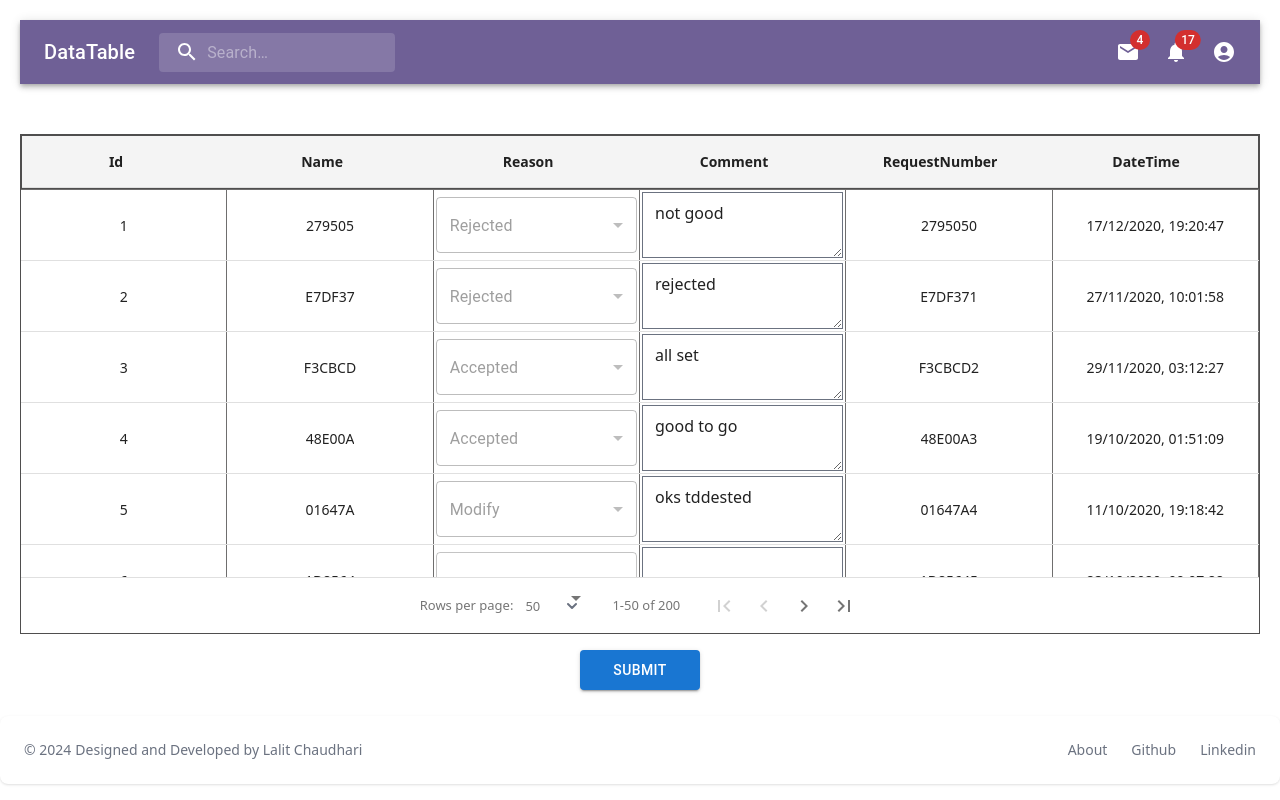
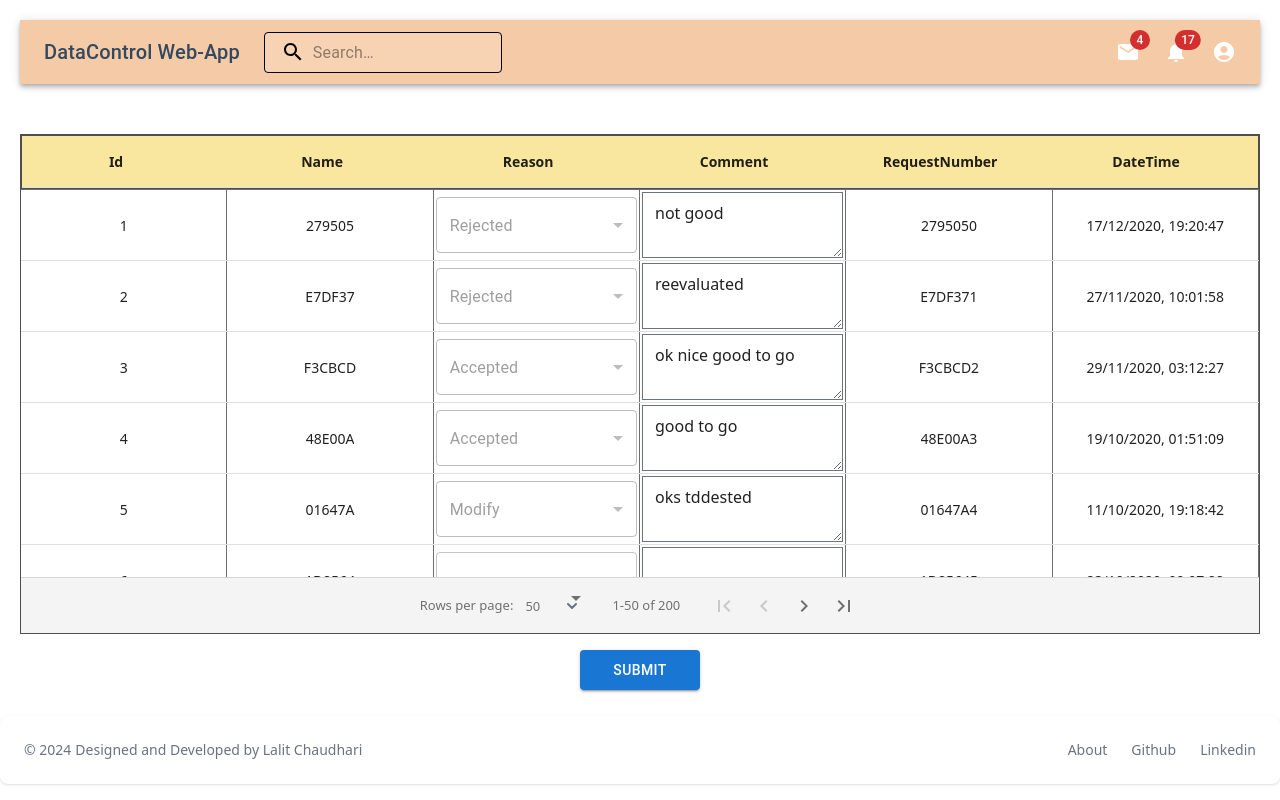
Before and after one commit to luc97500/datatable, a React (Create React App) app: page / in a window 1280 px wide. Built offline with nearby package versions, Linux system fonts and the light colour scheme.

Commit message:
added navbar style

```diff
--- a/src/component/datatable.jsx
+++ b/src/component/datatable.jsx
@@ -11,9 +11,9 @@ export const Datatable = ({ currentScreen }) => {
   function generateUniqueRows(count) {
     const reasons = ["accepted", "rejected", "modify", ""];
     const comments = {
-      accepted: ["ok tested", "good to go", "all set"],
-      rejected: ["not good", "needs work", "rejected"],
-      modify: ["oks tddested", "needs changes", "update required"],
+      accepted: ["ok tested", "good to go", "all set" ,"ok nice good to go"],
+      rejected: ["not good", "needs work", "rejected","reevaluated"],
+      modify: ["oks tddested", "needs changes", "update required","modified control"],
       "": [""],
     };
 
@@ -162,7 +162,7 @@ export const Datatable = ({ currentScreen }) => {
   const customStyles = {
     headCells: {
       style: {
-        backgroundColor: "#f4f4f4",
+        backgroundColor: "#f9e79f",
         fontWeight: "bold",
         fontSize: "14px",
         justifyContent: "center",
@@ -184,6 +184,7 @@ export const Datatable = ({ currentScreen }) => {
       style: {
         display: "flex",
         justifyContent: "center",
+        backgroundColor: "#f4f4f4",
       },
     },
   };
--- a/src/component/navbar.jsx
+++ b/src/component/navbar.jsx
@@ -156,17 +156,17 @@ export function Navbar() {
 
   return (
     <Box sx={{ flexGrow: 1, padding: "20px" }}>
-      <AppBar position="static" sx={{ backgroundColor: "#6F6096" }}>
+      <AppBar position="static" sx={{ backgroundColor: "#f5cba7" }}>
         <Toolbar>
           <Typography
             variant="h6"
             noWrap
             component="div"
-            sx={{ display: { xs: "none", sm: "block" } }}
+            sx={{ display: { xs: "none", sm: "block" , color:'#34495e'} }}
           >
-            DataTable
+            DataControl Web-App
           </Typography>
-          <Search>
+          <Search sx={{color:'black' ,  border:'1px solid black'}}>
             <SearchIconWrapper>
               <SearchIcon />
             </SearchIconWrapper>
```
